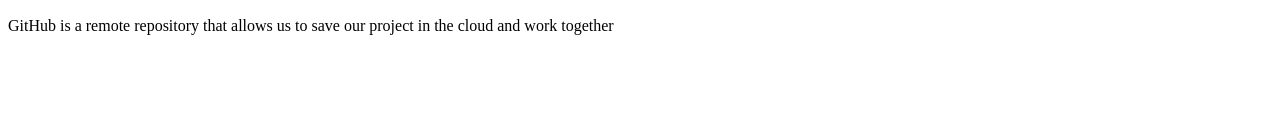
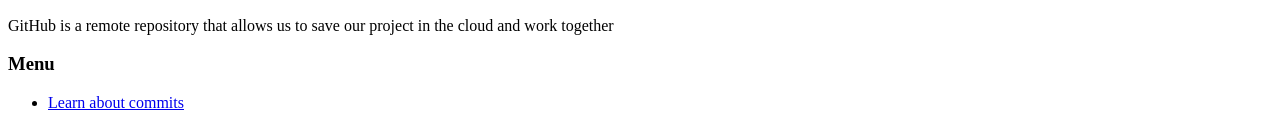
Before and after one commit to csanghshin/tutorial, a plain HTML site: page index.html in a window 1280 px wide. Shown: the part 1151-1279 px from the top of the page. Before the commit the page ends 1202 px from the top, so only its background shows below. Drawn offline with Linux system fonts and the light colour scheme.

Commit message:
Adding commit link to index

```diff
--- a/index.html
+++ b/index.html
@@ -14,5 +14,9 @@
     <img src="images/octo.jpg">
     <h2>GitHub</h2>
     <p>GitHub is a remote repository that allows us to save our project in the cloud and work together</p>
+    <h3>Menu</h3>
+    <ul>
+        <li><a href="kermit.html">Learn about commits</a></li>
+    </ul>
 </body>
 </html>
```
